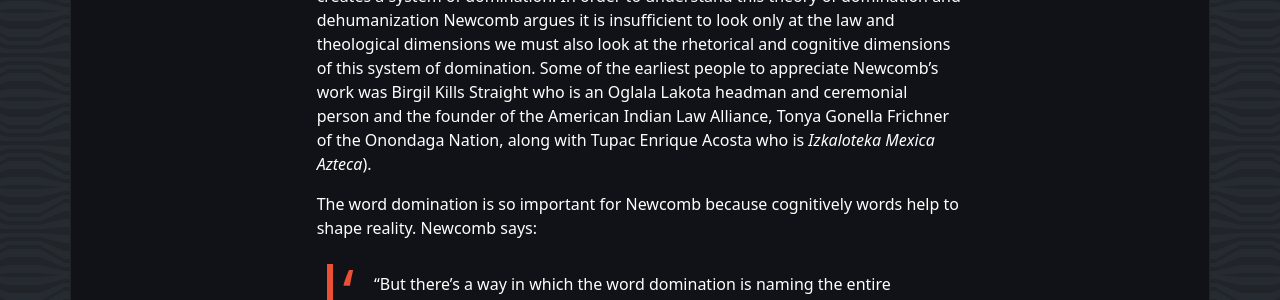
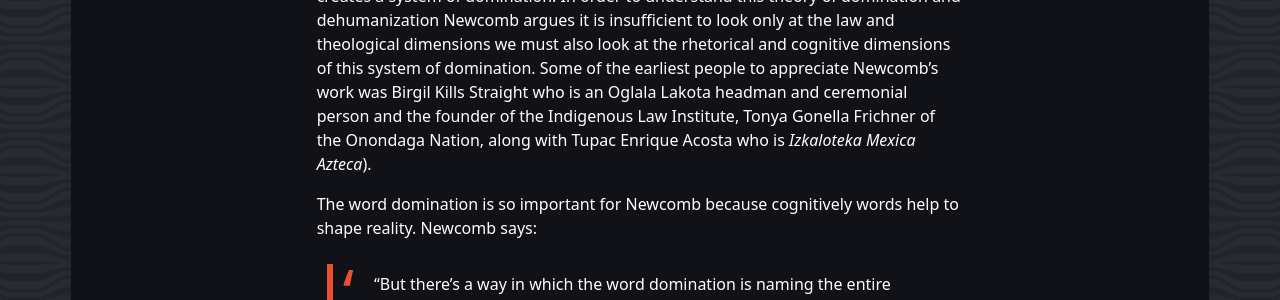
Before and after one commit to adamdjbrett/podcast-doctrineofdiscovery-v2, a Jekyll site: the page built from _posts/2022-06-12-episode-02.md, in a window 1280 px wide and 900 px high, scrolled down 1516 px. Shown: the part 323-623 px from the top of the window. Built offline with Jekyll 4.4.1, drawn with Linux system fonts in a browser that asks for light colours; some of the changed text lies outside the part shown.

Commit message:
updating the home page

```diff
--- a/_config.yml
+++ b/_config.yml
@@ -8,7 +8,7 @@
   background: /assets/images/hero-background.webp
   cover: /assets/images/mapping-doctrine-of-discovery-favicon.webp
   title: Welcome to Mapping the Doctrine of Discovery Podcast
-  description: Presented by the Indigenous Values Initiative, American Indian Law Alliance.
+  description: Presented by the Indigenous Values Initiative.
   content: Helping listeners contextualize the Doctrine of Discovery.
   btn: Subscribe to Podcast
   btnurl: /subscribe
@@ -30,7 +30,7 @@
 
 footer:
   logo: /assets/images/blue-olive.svg
-  copyright1: This podcast is licensed under the Creative Commons by the Indigenous Values Initiative and American Indian Law Alliance.
+  copyright1: This podcast is licensed under the Creative Commons by the Indigenous Values Initiative.
   copyright2: This site was created with Stackbit and is maintained by Adam DJ Brett.
 
 social:
--- a/_posts/2022-06-12-episode-02.md
+++ b/_posts/2022-06-12-episode-02.md
@@ -26,7 +26,7 @@
 
 ## Domination as an Ideological Framework
 
-Newcomb emphasizes that what undergirds the Doctrine of Discovery is a Christian theological logic of domination and dehumanization. This theological rationale creates a system of domination. In order to understand this theory of domination and dehumanization Newcomb argues it is insufficient to look only at the law and theological dimensions we must also look at the rhetorical and cognitive dimensions of this system of domination. Some of the earliest people to appreciate Newcomb’s work was Birgil Kills Straight who is an Oglala Lakota headman and ceremonial person and the founder of the American Indian Law Alliance, Tonya Gonella Frichner of the Onondaga Nation, along with Tupac Enrique Acosta who is _Izkaloteka Mexica Azteca_).
+Newcomb emphasizes that what undergirds the Doctrine of Discovery is a Christian theological logic of domination and dehumanization. This theological rationale creates a system of domination. In order to understand this theory of domination and dehumanization Newcomb argues it is insufficient to look only at the law and theological dimensions we must also look at the rhetorical and cognitive dimensions of this system of domination. Some of the earliest people to appreciate Newcomb’s work was Birgil Kills Straight who is an Oglala Lakota headman and ceremonial person and the founder of the Indigenous Law Institute, Tonya Gonella Frichner of the Onondaga Nation, along with Tupac Enrique Acosta who is _Izkaloteka Mexica Azteca_).
 
 The word domination is so important for Newcomb because cognitively words help to shape reality. Newcomb says:
 
--- a/humans.txt
+++ b/humans.txt
@@ -5,8 +5,6 @@
 
     Adam DJ Brett –– Web Developer –– @__adjb
     Indigenous Values Initiative –– Fiscal Sponsor –– @indivenousVI
-    American Indian Law Alliance –– Support and inspiration –– @AILANYC
-    Betty Lyons -- AILA –– @AILANYC
     Philip P. Arnold –– Indigenous Values Initiative –– @indivenousVI
     Sandra Bigree –– Indigenous Values Initiative –– @indivenousVI
 
```
